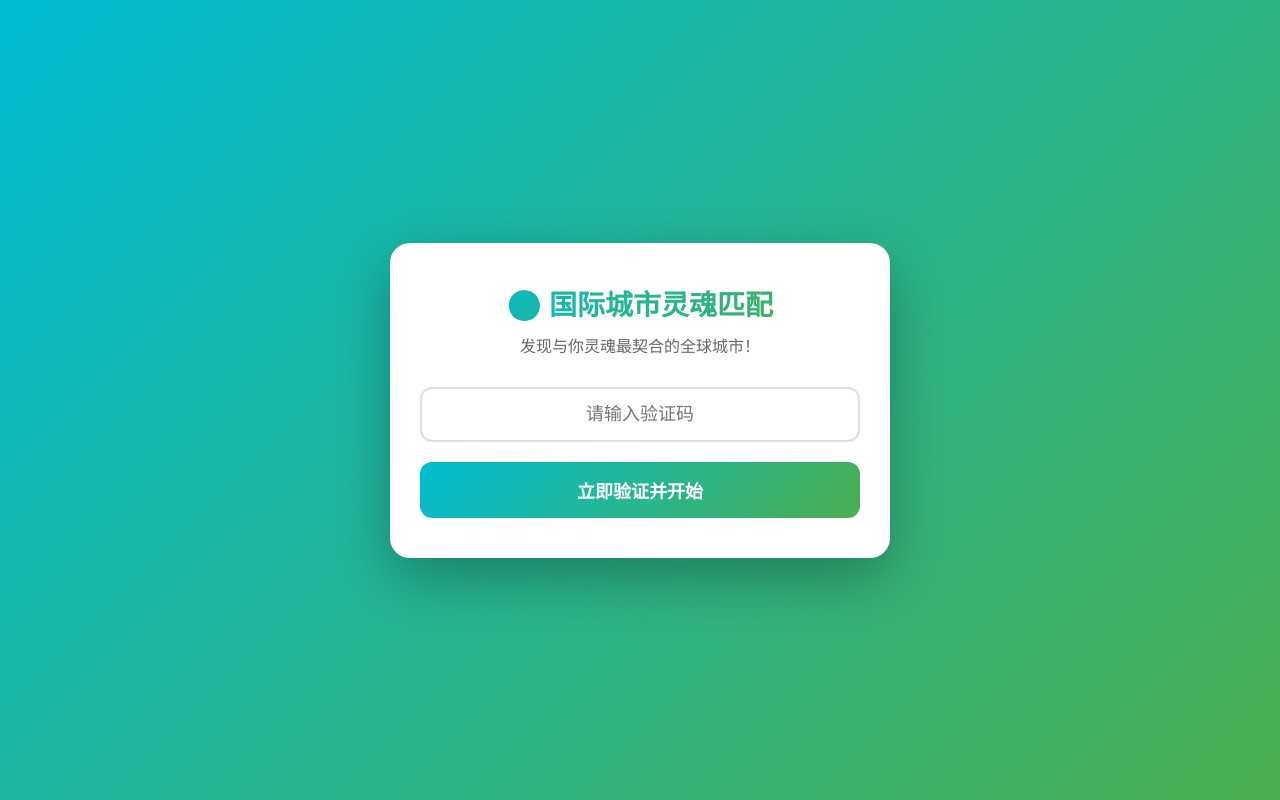
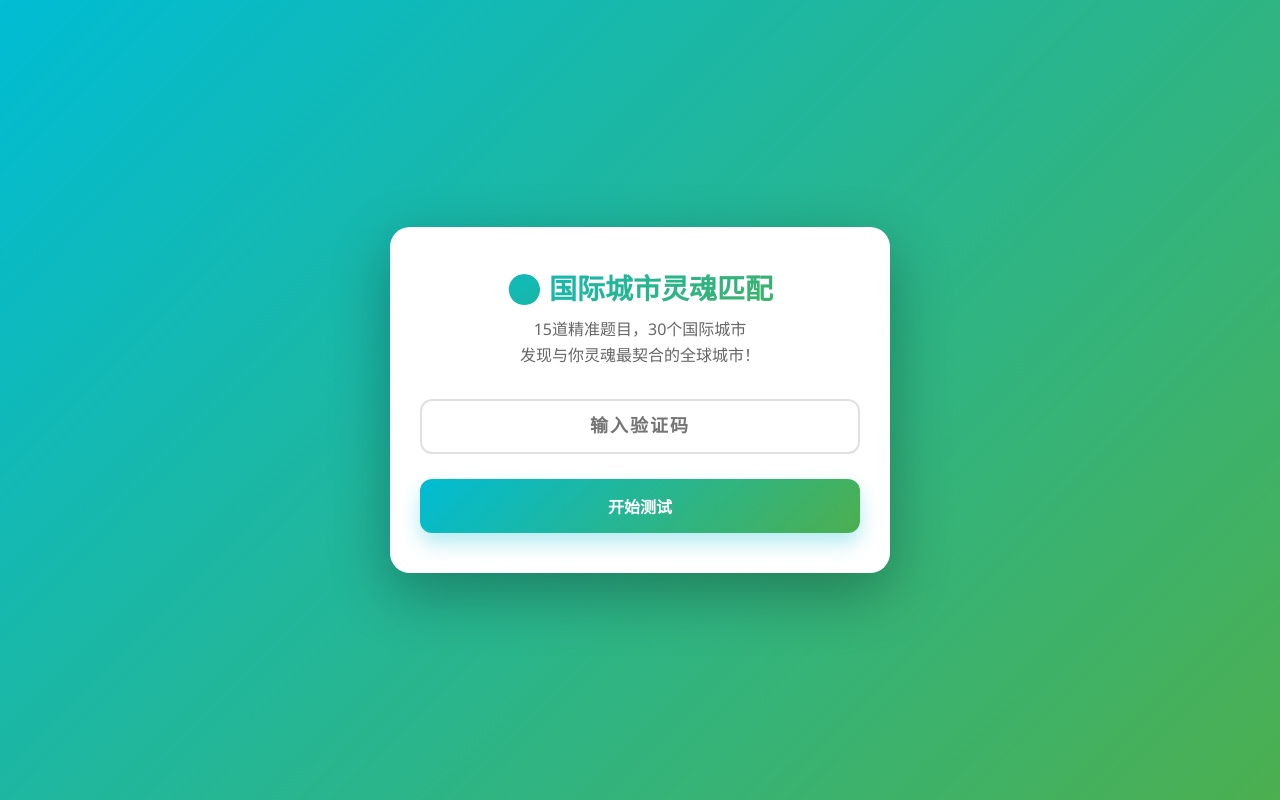
Before and after one commit to luka5200/internaionalcity-quiz, a plain HTML site: page index.html in a window 1280 px wide. Drawn offline with Linux system fonts and the light colour scheme.

Commit message:
Enhance HTML structure and styling for quiz page

```diff
--- a/index.html
+++ b/index.html
@@ -6,34 +6,90 @@
     <title>国际城市灵魂匹配测试</title>
     <style>
         * { margin: 0; padding: 0; box-sizing: border-box; }
-        body { font-family: 'Segoe UI', sans-serif; background: linear-gradient(135deg, #00bcd4 0%, #4caf50 100%); min-height: 100vh; display: flex; justify-content: center; align-items: center; padding: 20px; }
-        .container { background: white; border-radius: 20px; box-shadow: 0 20px 60px rgba(0,0,0,0.3); max-width: 500px; width: 100%; padding: 40px 30px; text-align: center; }
-        h1 { font-size: 28px; background: linear-gradient(135deg, #00bcd4 0%, #4caf50 100%); -webkit-background-clip: text; -webkit-text-fill-color: transparent; margin-bottom: 10px; }
-        .subtitle { color: #666; margin-bottom: 30px; font-size: 16px; }
-        .code-input { width: 100%; padding: 15px; font-size: 18px; border: 2px solid #e0e0e0; border-radius: 12px; text-align: center; margin-bottom: 20px; outline: none; }
-        .submit-btn { width: 100%; padding: 15px; background: linear-gradient(135deg, #00bcd4 0%, #4caf50 100%); color: white; border: none; border-radius: 12px; cursor: pointer; font-size: 18px; font-weight: 600; }
-        .error-message { color: #dc3545; margin-top: 15px; display: none; }
+        body {
+            font-family: 'Segoe UI', Tahoma, Geneva, Verdana, sans-serif;
+            background: linear-gradient(135deg, #00bcd4 0%, #4caf50 100%);
+            min-height: 100vh;
+            display: flex;
+            justify-content: center;
+            align-items: center;
+            padding: 20px;
+            user-select: none;
+        }
+        .container {
+            background: white;
+            border-radius: 20px;
+            box-shadow: 0 20px 60px rgba(0,0,0,0.3);
+            max-width: 500px;
+            width: 100%;
+            padding: 40px 30px;
+            text-align: center;
+            position: relative;
+            overflow: hidden;
+        }
+        h1 {
+            font-size: 28px;
+            font-weight: 800;
+            background: linear-gradient(135deg, #00bcd4 0%, #4caf50 100%);
+            -webkit-background-clip: text;
+            -webkit-text-fill-color: transparent;
+            margin-bottom: 10px;
+        }
+        .subtitle { font-size: 16px; color: #666; margin-bottom: 30px; line-height: 1.6; }
+        .input-group { margin-bottom: 25px; }
+        .code-input {
+            width: 100%; padding: 15px 20px; font-size: 18px; font-weight: 600;
+            border: 2px solid #e0e0e0; border-radius: 12px; outline: none;
+            text-align: center; letter-spacing: 2px; text-transform: uppercase;
+            transition: all 0.3s ease;
+        }
+        .code-input:focus { border-color: #00bcd4; background: white; }
+        .submit-btn {
+            width: 100%; padding: 15px;
+            background: linear-gradient(135deg, #00bcd4 0%, #4caf50 100%);
+            color: white; border: none; border-radius: 12px;
+            font-size: 16px; font-weight: 600; cursor: pointer;
+            transition: all 0.3s ease; box-shadow: 0 10px 20px rgba(0, 188, 212, 0.3);
+        }
+        .submit-btn:hover { transform: translateY(-2px); }
+        .error-message { color: #dc3545; font-size: 14px; font-weight: 600; margin-top: 10px; display: none; }
     </style>
 </head>
 <body>
     <div class="container">
         <h1>🌍 国际城市灵魂匹配</h1>
-        <p class="subtitle">发现与你灵魂最契合的全球城市！</p>
-        <input type="text" id="codeInput" class="code-input" placeholder="请输入验证码">
-        <button class="submit-btn" onclick="verifyCode()">立即验证并开始</button>
+        <p class="subtitle">15道精准题目，30个国际城市<br>发现与你灵魂最契合的全球城市！</p>
+
+        <div class="input-group">
+            <input type="text" id="codeInput" class="code-input" placeholder="输入验证码">
+        </div>
+
+        <button class="submit-btn" onclick="verifyCode()">开始测试</button>
         <div class="error-message" id="errorMessage">验证码无效</div>
     </div>
+
     <script>
-        const validCodes = ['GLOBAL2026', 'WORLD888', 'INTL777', 'CITY999', 'URBAN555'];
+        const validCodes = ['GLOBAL2026', 'WORLD888', 'INTL777', 'CITY999', 'URBAN555', 'METRO333', 'TOWN444', 'ZONE666', 'AREA111', 'DIST222'];
+
         function verifyCode() {
-            const code = document.getElementById('codeInput').value.trim().toUpperCase();
-            if (validCodes.includes(code)) {
+            const codeInput = document.getElementById('codeInput');
+            const errorMessage = document.getElementById('errorMessage');
+            const enteredCode = codeInput.value.toUpperCase().trim();
+
+            if (validCodes.includes(enteredCode)) {
+                // 1. 设置验证通过标记
                 localStorage.setItem('intlCityQuizVerified', 'true');
+                // 2. 直接跳转到 quiz.html (请确保 GitHub 文件名已改回 quiz.html)
                 window.location.href = 'quiz.html';
             } else {
-                document.getElementById('errorMessage').style.display = 'block';
+                errorMessage.style.display = 'block';
+                codeInput.style.borderColor = '#dc3545';
             }
         }
+
+        document.getElementById('codeInput').addEventListener('keypress', function(e) {
+            if (e.key === 'Enter') verifyCode();
+        });
     </script>
 </body>
 </html>
```
